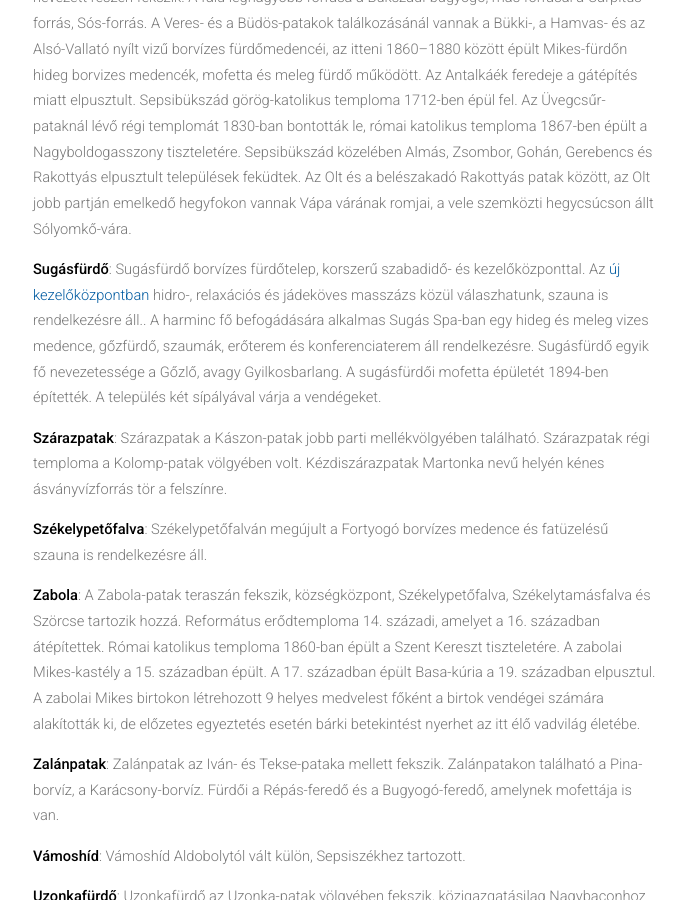
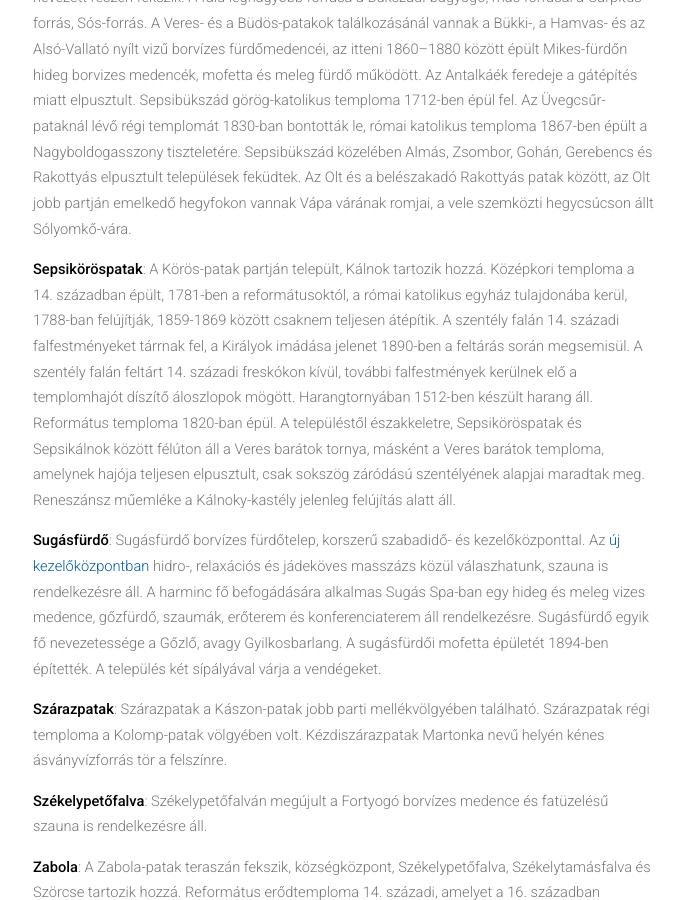
Before and after one commit to siculia/siculia.github.io, a Jekyll site: the page built from siculia-haromszek.html, in a window 1280 px wide and 900 px high, scrolled down 5088 px. Shown: the whole window, without its empty margins (127-812 px from the left). Built offline with Jekyll 4.4.1, drawn with Linux system fonts in a browser that asks for light colours; nearby versions of some CDN libraries; library files that are not in the unit come from our copies.

Commit message:
Sepsikőröspatak

```diff
--- a/siculia-haromszek.html
+++ b/siculia-haromszek.html
@@ -64,7 +64,8 @@ layout: default
 							<p style="text-align: left;"><b>Oltszem</b>: Oltszem az Olt völgyében fekszik, közigazgatásilag Bodok községhez tartozik. Forrásai a Bagoly-borvíz és a Sós-borvíz, Bagoly-borvíz szénsavas, meszes, savas, természtes rádioaktivitása a legmagasabb az Olt-fejben, a Sós-borvíz sós-szénsavas, nátrium-hidrogénkarbonát jellegű. A kezelőközpont a Bagoly-forrás vizét hasznosítja, magas természetes radioktivitású borvízzel töltött fűrdőmedencékkel és kádfürdővel rendelkezik. A fürdőközpont melegvizes kádakkal, meleg- és hideg vizes medencével, szaunával, sószobával rendelkezik.</p>
 							<p style="text-align: left;"><b>Sepsibodok</b>: Sepsibodok a Bodoki-hegység nyugati lábánál az Olt-fejben, az Olt bal partján fekszik, Oltszemmel és Zalánnal alkot községet. A sepsibodoki reflexiós üveggel ellátott medveles húsz személy befogadására alkalmas és egész évben látogatható, megfelelő körülményeket biztosít a vadon élő medvék, szarvasok, vaddisznók megfigyelésére.  A medveles Bodokról, Gidófalváról és Angyalosról terepjáróval és rövid sétát követően érhető el.</p>
 							<p style="text-align: left;"><b>Sepsibükszád</b>: Sepsibükkszád a Tusnádi-szoros déli kijáratánál az Olt partján, az Oltfejnek nevezett részen fekszik. A falu legnagyobb forrása a Bükszádi-bugyogó, más forrásai a Carpitus-forrás, Sós-forrás. A Veres- és a Büdös-patakok találkozásánál vannak a Bükki-, a Hamvas- és az Alsó-Vallató nyílt vizű borvízes fürdőmedencéi, az itteni 1860–1880 között épült Mikes-fürdőn hideg borvizes medencék, mofetta és meleg fürdő működött. Az Antalkáék feredeje a gátépítés miatt elpusztult. Sepsibükszád görög-katolikus temploma 1712-ben épül fel. Az Üvegcsűr-pataknál lévő régi templomát 1830-ban bontották le, római katolikus temploma 1867-ben épült a Nagyboldogasszony tiszteletére. Sepsibükszád közelében Almás, Zsombor, Gohán, Gerebencs és Rakottyás elpusztult települések feküdtek. Az Olt és a belészakadó Rakottyás patak között, az Olt jobb partján emelkedő hegyfokon vannak Vápa várának romjai, a vele szemközti hegycsúcson állt Sólyomkő-vára.</p>
-							<p style="text-align: left;"><b>Sugásfürdő</b>: Sugásfürdő borvízes fürdőtelep, korszerű szabadidő- és kezelőközponttal. Az <a href="http://www.rekreativ.club/net/sugas-spa.php">új kezelőközpontban</a> hidro-, relaxációs és jádeköves masszázs közül válaszhatunk, szauna is rendelkezésre áll.. A harminc fő befogádására alkalmas Sugás Spa-ban egy hideg és meleg vizes medence, gőzfürdő, szaumák, erőterem és konferenciaterem áll rendelkezésre. Sugásfürdő egyik fő nevezetessége a Gőzlő, avagy Gyilkosbarlang. A sugásfürdői mofetta épületét 1894-ben építették. A település két sípályával várja a vendégeket.</p>
+							<p style="text-align: left;"><b>Sepsiköröspatak</b>: A Körös-patak partján települt, Kálnok tartozik hozzá. Középkori temploma a 14. században épült, 1781-ben a reformátusoktól, a római katolikus egyház tulajdonába kerül, 1788-ban felújítják, 1859-1869 között csaknem teljesen átépítik. A szentély falán 14. századi falfestményeket tárrnak fel, a Királyok imádása jelenet 1890-ben a feltárás során megsemisül. A szentély falán feltárt 14. századi freskókon kívül, további falfestmények kerülnek elő a templomhajót díszítő áloszlopok mögött. Harangtornyában 1512-ben készült harang áll. Református temploma 1820-ban épül. A településtől északkeletre, Sepsiköröspatak és Sepsikálnok között félúton áll a Veres barátok tornya, másként a Veres barátok temploma, amelynek hajója teljesen elpusztult, csak sokszög záródású szentélyének alapjai maradtak meg. Reneszánsz műemléke a Kálnoky-kastély jelenleg felújítás alatt áll.</p>
+							<p style="text-align: left;"><b>Sugásfürdő</b>: Sugásfürdő borvízes fürdőtelep, korszerű szabadidő- és kezelőközponttal. Az <a href="http://www.rekreativ.club/net/sugas-spa.php">új kezelőközpontban</a> hidro-, relaxációs és jádeköves masszázs közül válaszhatunk, szauna is rendelkezésre áll. A harminc fő befogádására alkalmas Sugás Spa-ban egy hideg és meleg vizes medence, gőzfürdő, szaumák, erőterem és konferenciaterem áll rendelkezésre. Sugásfürdő egyik fő nevezetessége a Gőzlő, avagy Gyilkosbarlang. A sugásfürdői mofetta épületét 1894-ben építették. A település két sípályával várja a vendégeket.</p>
 							<p style="text-align: left;"><b>Szárazpatak</b>: Szárazpatak a Kászon-patak jobb parti mellékvölgyében található. Szárazpatak régi temploma a Kolomp-patak völgyében volt. Kézdiszárazpatak Marton­ka nevű helyén kénes ásványvízforrás tör a felszínre.</p>
 							<p style="text-align: left;"><b>Székelypetőfalva</b>: Székelypetőfalván megújult a Fortyogó borvízes medence és fatüzelésű szauna is rendelkezésre áll.</p>
 							<p style="text-align: left;"><b>Zabola</b>: A Zabola-patak teraszán fekszik, községközpont, Székelypetőfalva, Székelytamásfalva és Szörcse tartozik hozzá. Református erődtemploma 14. századi, amelyet a 16. században átépítettek. Római katolikus temploma 1860-ban épült a Szent Kereszt tiszteletére. A zabolai Mikes-kastély a 15. században épült. A 17. században épült Basa-kúria a 19. században elpusztul. A zabolai Mikes birtokon létrehozott 9 helyes medvelest főként a birtok vendégei számára alakították ki, de előzetes egyeztetés esetén bárki betekintést nyerhet az itt élő vadvilág életébe.</p>
--- a/siculia-marosszek.html
+++ b/siculia-marosszek.html
@@ -55,6 +55,7 @@ layout: default
 							<p style="text-align: left;"><b>Marosszentanna</b>: Marosszentanna.</p>
 							<p style="text-align: left;"><b>Magyarbükkös</b>: Magyarbükkös Marosbogáttól délre a Marosba ömlő Ózd-patak völgyében, a patak jobb partján fekszik.</p>
 							<p style="text-align: left;"><b>Meggyesfalva</b>: Maroskeresztúr községközpont, Székelykakasd tartozik hozzá.</p>
+							<p style="text-align: left;"><b>Szentdemeter</b>: A Kis-Küküllő bal partján települt. Az egyik legépebben megmaradt román kori templomát a 15-16. század fordulóján gótikus stílusban átalakítják. A szentély mésszel eltakart fala 15. századi falképtöredékeket őriz. Szentdemeter unitárius templomát 1723-ban átveszik a katolikusok, az unitáriusokat áttérítik a katolikus vallásra.</p>
 							<p style="text-align: left;"><b>Székelybós</b>: A Bósi-patak mellett települt, Jedd község része volt, 2005-ben kiválik belőle. A Kápolahegyen nevű helyen állt egykori kápolnáját a szomszédos Kisernye és Kincses településekkel együtt elpusztult. Kisernye lakói Székelybósba telepedtek. A római katolikus kápolnája 1927-bőan épült, református templomát 1946-ban fejezték be. A településen görög katolikus harangláb áll.</p>
 							<p style="text-align: left;"><b>Székelyvaja</b>: A Göcs-patak, másként a Vaja-patak mentén települt.</p>
 							<p style="text-align: left;"><b>Vece</b>: Vece</p>
```
